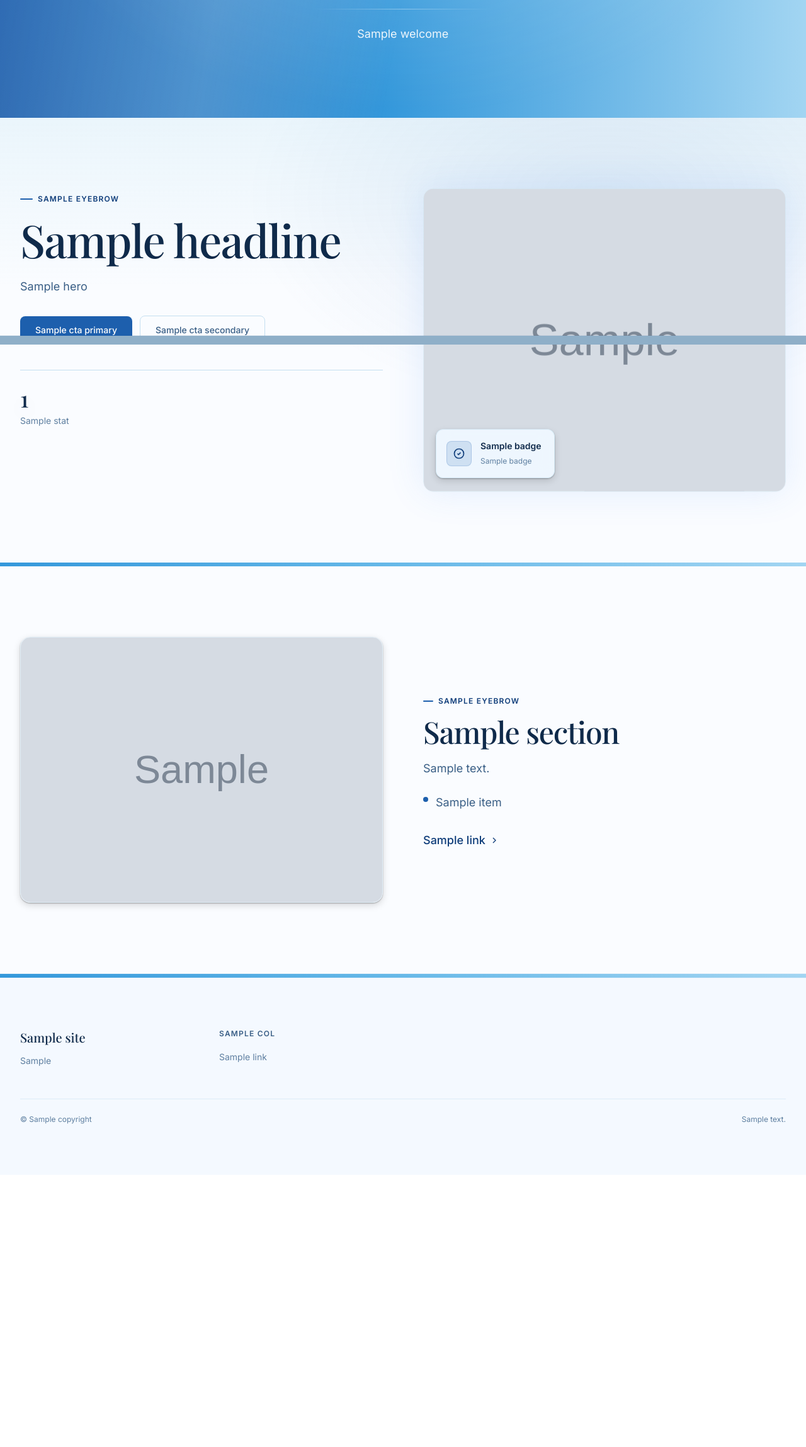
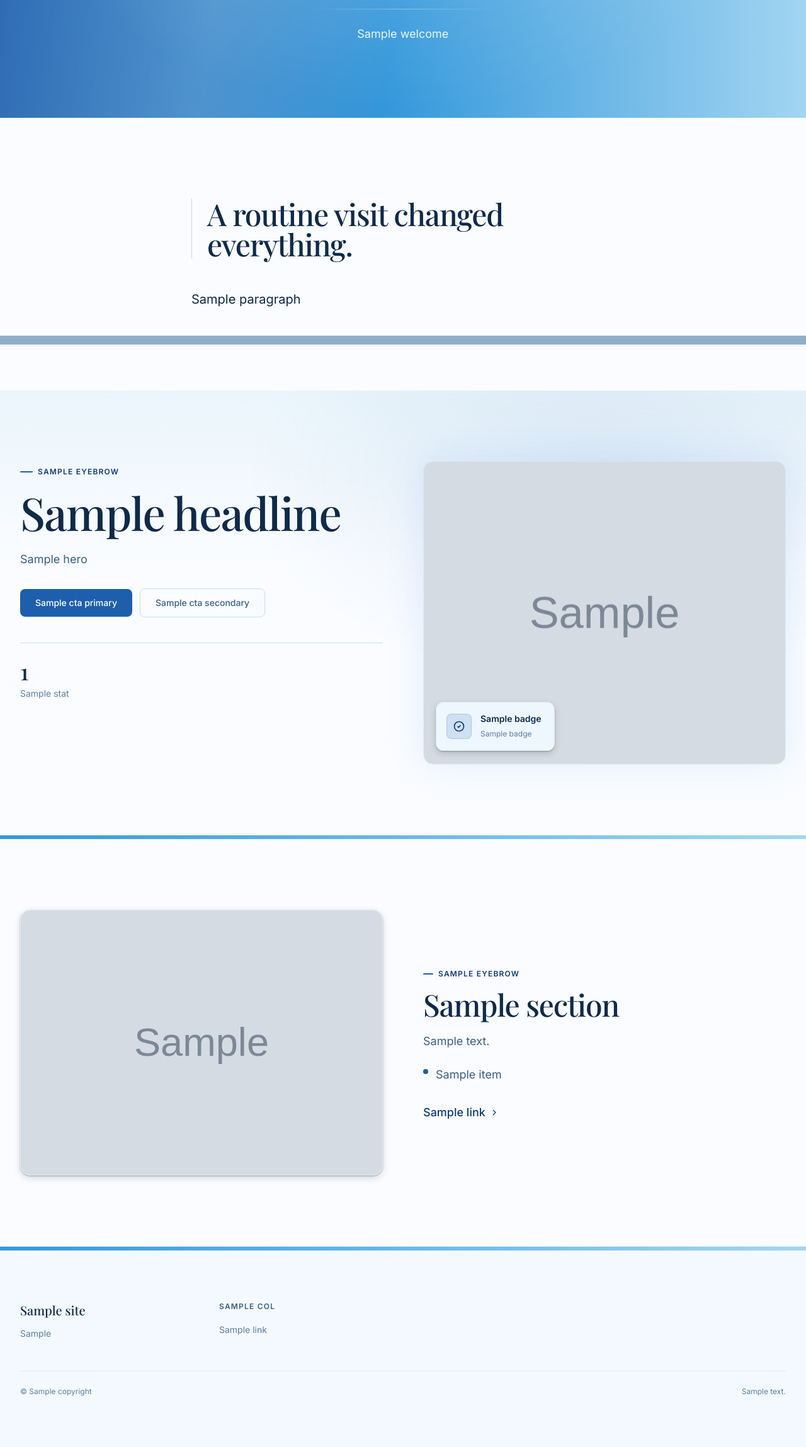
Before and after one commit to AlexDaPiggie/Diabetes_Campaign_WebApp_Ongoing, a FastAPI app: template templates/index.html in a window 1280 px wide. Shown: the part 253-2550 px from the top of the page at 63% size. Before the commit the page ends 2037 px from the top, so only its background shows below. Run offline with FastAPI, Linux system fonts and the light colour scheme; the template is opened without the code that fills it: most values are stand-ins (such as "Sample title", 1, 10 or a date in 2020); grey boxes marked "Sample" are stand-in pictures; some libraries are stand-ins or nearby versions.

Commit message:
feat: implement high-contrast editorial markup for personal story

```diff
--- a/templates/index.html
+++ b/templates/index.html
@@ -49,6 +49,33 @@
     <p class="motion-welcome-copy text-lg text-white/90 leading-relaxed max-w-xl mx-auto">
       {{ welcome.subtitle }}
     </p>
+  </div>
+</section>
+
+<!-- PERSONAL STORY (EDITORIAL) -->
+<section class="personal-story--editorial relative py-24 lg:py-32 overflow-hidden" aria-label="Personal story">
+  <div class="max-w-7xl mx-auto px-6 lg:px-8">
+    <div class="personal-story__container max-w-2xl mx-auto">
+
+      <!-- Intro Hook with Vertical Accent Rule -->
+      <div class="flex gap-6 mb-12 reveal" data-reveal-delay="100">
+        <div class="personal-story__accent-rule w-px bg-ink/20 shrink-0"></div>
+        <h2 class="personal-story__intro font-display text-4xl sm:text-5xl font-medium text-ink leading-tight tracking-tight">
+          A routine visit changed everything.
+        </h2>
+      </div>
+
+      <!-- Narrative Paragraphs with Staggered Fade -->
+      <div class="personal-story__body space-y-10">
+        {% for paragraph in personal_story.paragraphs %}
+        <p class="personal-story__paragraph reveal text-xl text-ink leading-relaxed"
+           style="transition-delay: {{ 0.2 + (loop.index0 * 0.15) }}s">
+          {{ paragraph }}
+        </p>
+        {% endfor %}
+      </div>
+
+    </div>
   </div>
 </section>
 
```
